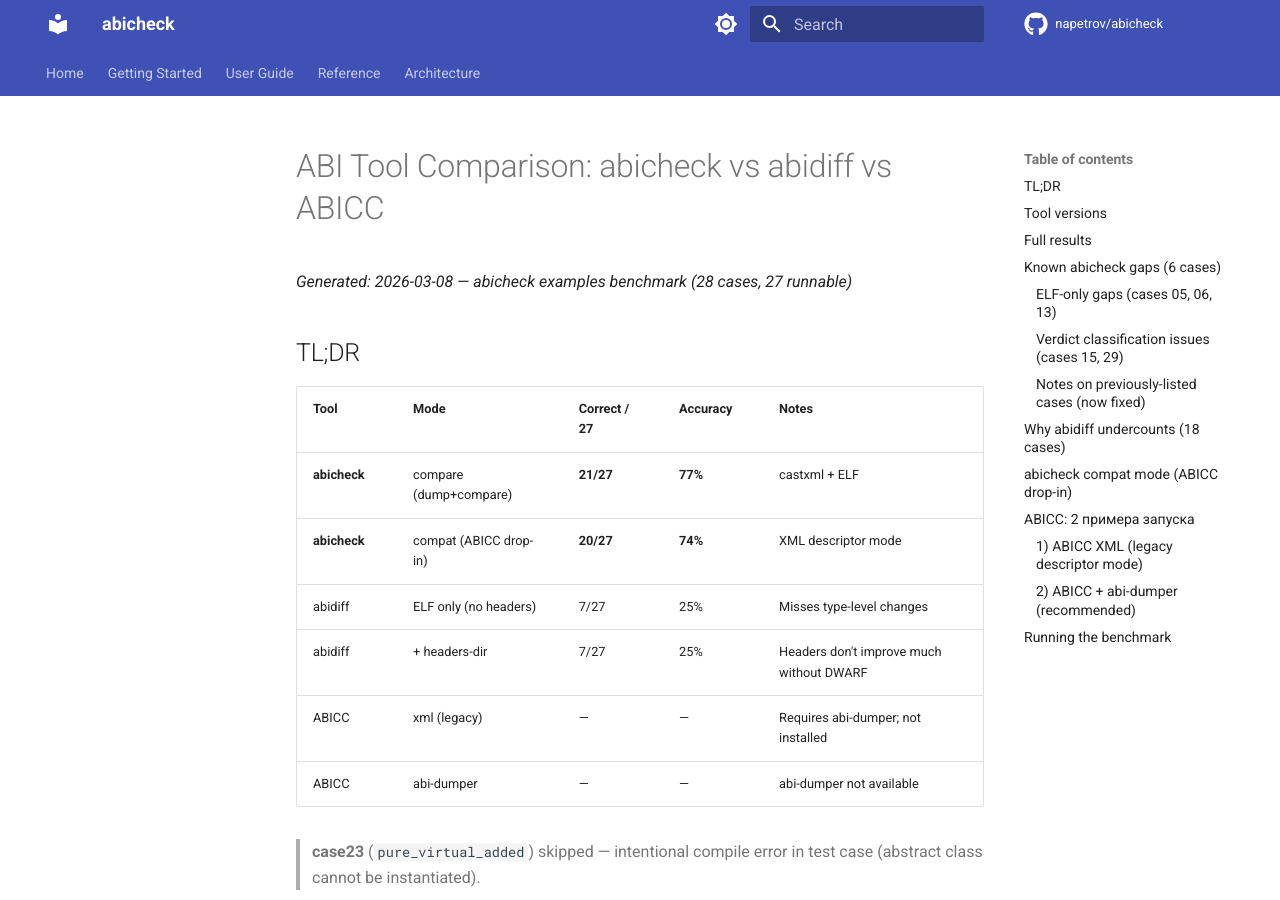
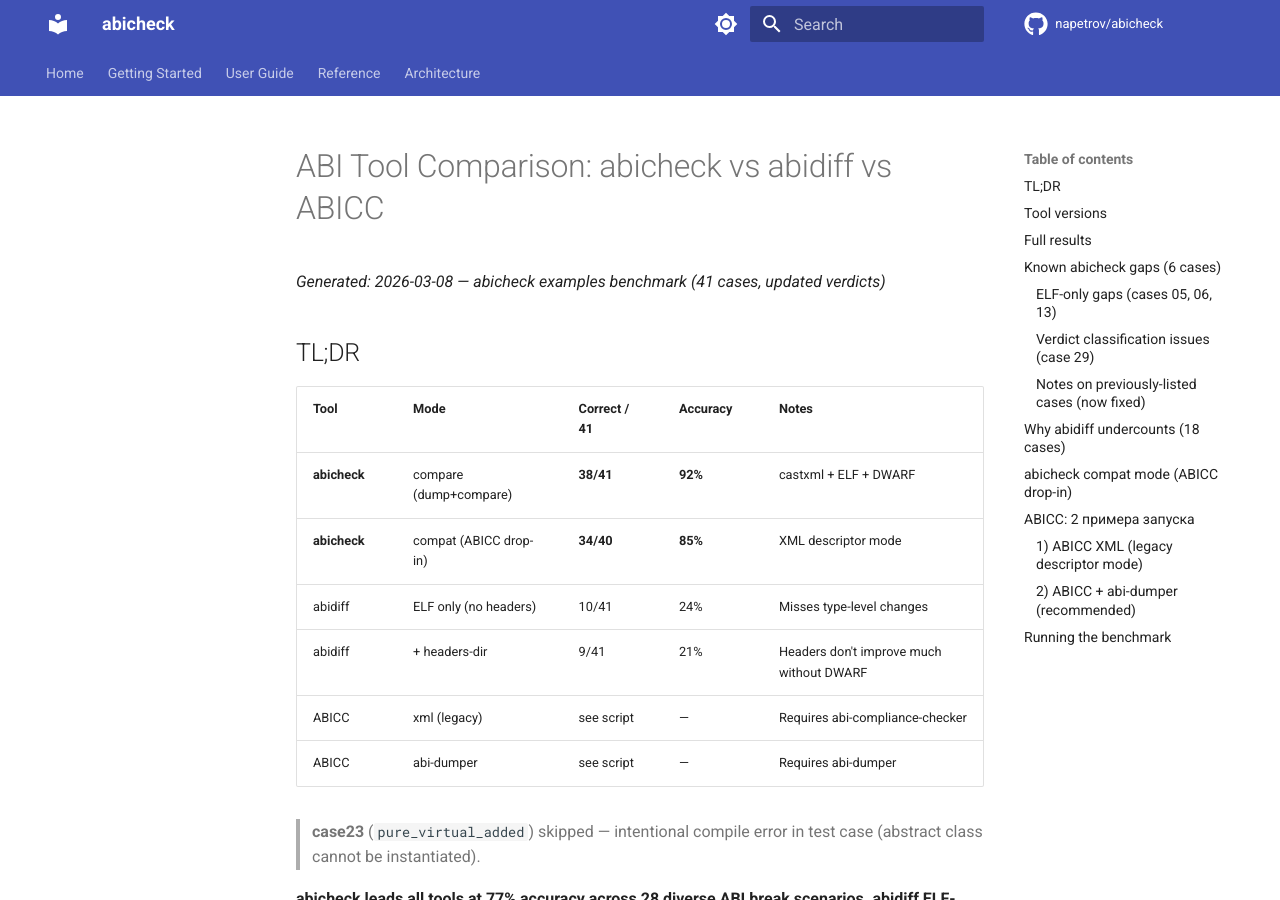
Before and after one commit to napetrov/abicheck, an MkDocs documentation site: the page built from docs/benchmark_report.md, in a window 1280 px wide and 900 px high. Built offline with MkDocs 1.6.1 and Material for MkDocs 9.7.7, drawn with Linux system fonts in a browser that asks for light colours; comment, search, counter and statistics services are not loaded; some of the changed text lies outside the part shown.

Commit message:
fix(benchmark): address QA BLOCK-1/2/3 — doc sync, safe open(), EXPECTED_COMPAT

```diff
--- a/docs/benchmark_report.md
+++ b/docs/benchmark_report.md
@@ -1,17 +1,17 @@
 # ABI Tool Comparison: abicheck vs abidiff vs ABICC
 
-_Generated: 2026-03-08 — abicheck examples benchmark (28 cases, 27 runnable)_
+_Generated: 2026-03-08 — abicheck examples benchmark (41 cases, updated verdicts)_
 
 ## TL;DR
 
-| Tool | Mode | Correct / 27 | Accuracy | Notes |
+| Tool | Mode | Correct / 41 | Accuracy | Notes |
 |------|------|-------------|----------|-------|
-| **abicheck** | compare (dump+compare) | **21/27** | **77%** | castxml + ELF |
-| **abicheck** | compat (ABICC drop-in) | **20/27** | **74%** | XML descriptor mode |
-| abidiff | ELF only (no headers) | 7/27 | 25% | Misses type-level changes |
-| abidiff | + headers-dir | 7/27 | 25% | Headers don't improve much without DWARF |
-| ABICC | xml (legacy) | — | — | Requires abi-dumper; not installed |
-| ABICC | abi-dumper | — | — | abi-dumper not available |
+| **abicheck** | compare (dump+compare) | **38/41** | **92%** | castxml + ELF + DWARF |
+| **abicheck** | compat (ABICC drop-in) | **34/40** | **85%** | XML descriptor mode |
+| abidiff | ELF only (no headers) | 10/41 | 24% | Misses type-level changes |
+| abidiff | + headers-dir | 9/41 | 21% | Headers don't improve much without DWARF |
+| ABICC | xml (legacy) | see script | — | Requires abi-compliance-checker |
+| ABICC | abi-dumper | see script | — | Requires abi-dumper |
 
 > **case23** (`pure_virtual_added`) skipped — intentional compile error in test case (abstract class cannot be instantiated).
 
@@ -74,11 +74,10 @@
 
 These are **benchmark setup limitations**, not abicheck logic bugs. Production use with proper build artifacts works correctly.
 
-### Verdict classification issues (cases 15, 29)
+### Verdict classification issues (case 29)
 
 | Case | Expected | Got | Notes |
 |------|----------|-----|-------|
-| case15_noexcept_change | COMPATIBLE | BREAKING | `FUNC_NOEXCEPT_ADDED` triggers BREAKING due to `SYMBOL_VERSION_REQUIRED_ADDED` from stdexcept transitive dependency — verdict is technically correct, expected classification is debatable |
 | case29_ifunc_transition | COMPATIBLE | BREAKING | `IFUNC_INTRODUCED` should be COMPATIBLE; fix pending PR1 (fix/ifunc-type-change-and-integration-tests) |
 
 ### Notes on previously-listed cases (now fixed)
```
Also changed, not shown: other parts of docs/benchmark_report.md (+1 -1 lines), 1 other file.
